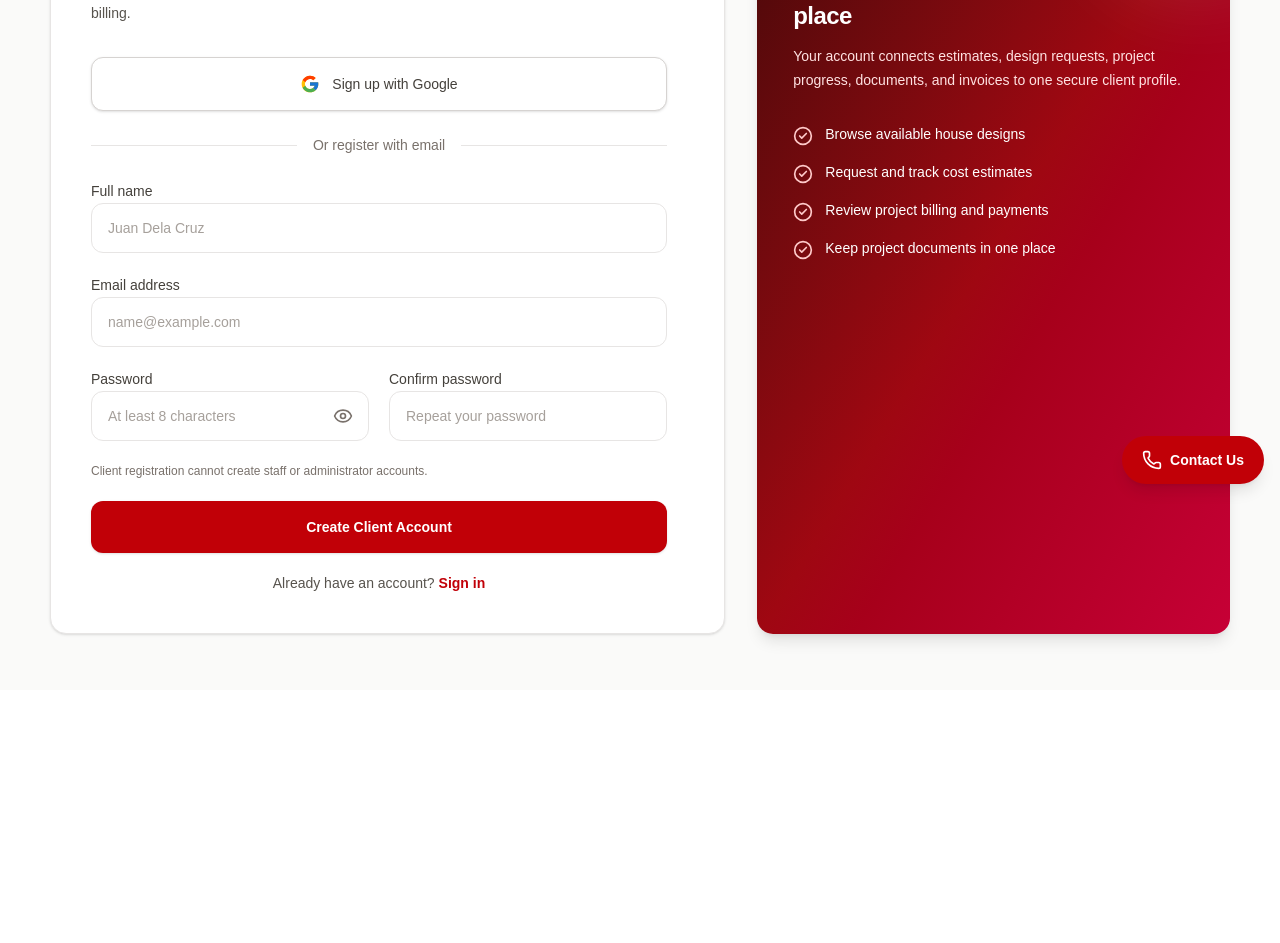
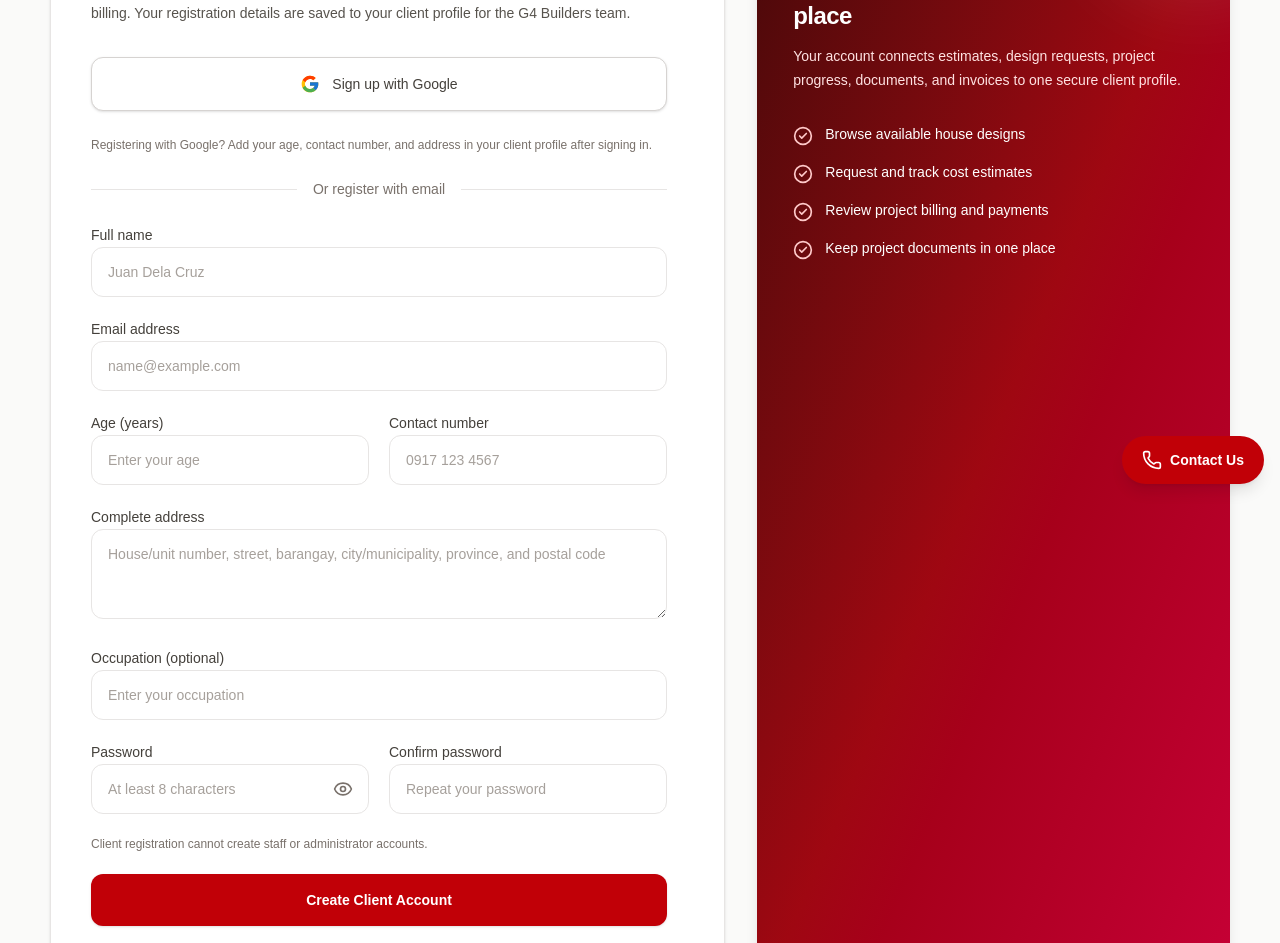
Before and after one commit to catitiraljhon-proGamer/Capstone, a Next.js app: page /register in a window 1280 px wide. Shown: the part 300-1243 px from the top of the page. Before the commit the page ends 1086 px from the top, so only its background shows below. Built offline with nearby package versions, Linux system fonts and the light colour scheme; no server answers.

Commit message:
Save customer registration details in client records

```diff
--- a/src/app/api/auth/register/route.ts
+++ b/src/app/api/auth/register/route.ts
@@ -6,6 +6,7 @@ import {
 import { getDatabase } from "@/lib/database/mongodb";
 import { apiError } from "@/lib/server/api";
 import { recordAuditLog } from "@/lib/server/audit";
+import { createClientSchema } from "@/lib/server/clients";
 import { createSessionToken, sessionCookieName } from "@/lib/server/session";
 import { roleHomePaths, type SessionUser } from "@/types/domain";
 import { hash } from "bcryptjs";
@@ -13,13 +14,12 @@ import { MongoServerError, ObjectId } from "mongodb";
 import { NextResponse } from "next/server";
 import { z } from "zod";
 
-const registrationSchema = z.object({
+const registrationSchema = createClientSchema.extend({
   name: z
     .string()
     .trim()
     .min(2, "Enter your full name.")
     .max(100, "Your name must be 100 characters or fewer."),
-  email: z.email().trim().toLowerCase(),
   password: z
     .string()
     .min(8, "Your password must contain at least 8 characters.")
@@ -28,11 +28,11 @@ const registrationSchema = z.object({
 
 export async function POST(request: Request) {
   try {
-    const input = registrationSchema.parse(await request.json());
+    const { name, email, password, ...clientDetails } = registrationSchema.parse(await request.json());
     const db = await getDatabase();
     const users = db.collection<UserDocument>(collections.users);
     const existingUser = await users.findOne(
-      { email: input.email },
+      { email },
       { projection: { _id: 1 } },
     );
 
@@ -47,9 +47,10 @@ export async function POST(request: Request) {
     const userId = new ObjectId();
     const user: UserDocument = {
       _id: userId,
-      name: input.name,
-      email: input.email,
-      passwordHash: await hash(input.password, 12),
+      name,
+      email,
+      passwordHash: await hash(password, 12),
+      clientDetails,
       role: "customer",
       status: "active",
       authVersion: 0,
@@ -84,7 +85,7 @@ export async function POST(request: Request) {
             userId: admin._id,
             title: "New customer account",
             body: `${user.name} registered a customer account.`,
-            href: "/admin/users-roles",
+            href: "/admin/clients",
             kind: "account",
             entityId: user._id,
             createdAt: now,
--- a/src/components/ui/register-account.tsx
+++ b/src/components/ui/register-account.tsx
@@ -28,6 +28,7 @@ export function RegisterAccountPage({
 
   const handleSubmit = async (event: FormEvent<HTMLFormElement>) => {
     event.preventDefault();
+    if (isSubmitting) return;
     setErrorMessage("");
     setGoogleError("");
 
@@ -38,6 +39,10 @@ export function RegisterAccountPage({
       .toLowerCase();
     const password = String(formData.get("password") ?? "");
     const confirmPassword = String(formData.get("confirmPassword") ?? "");
+    const age = Number(formData.get("age"));
+    const contactNumber = String(formData.get("contactNumber") ?? "").trim();
+    const address = String(formData.get("address") ?? "").trim();
+    const occupation = String(formData.get("occupation") ?? "").trim();
 
     if (password !== confirmPassword) {
       setErrorMessage("The passwords do not match.");
@@ -50,15 +55,16 @@ export function RegisterAccountPage({
       const response = await fetch("/api/auth/register", {
         method: "POST",
         headers: { "Content-Type": "application/json" },
-        body: JSON.stringify({ name, email, password }),
+        body: JSON.stringify({ name, email, password, age, contactNumber, address, occupation }),
       });
       const payload = (await response.json()) as {
         error?: string;
+        issues?: { message?: string }[];
         redirectTo?: string;
       };
 
       if (!response.ok || !payload.redirectTo) {
-        setErrorMessage(payload.error ?? "Unable to create your account.");
+        setErrorMessage(payload.issues?.[0]?.message ?? payload.error ?? "Unable to create your account.");
         return;
       }
 
@@ -93,7 +99,8 @@ export function RegisterAccountPage({
             </h1>
             <p className="mt-3 text-sm leading-6 text-stone-600">
               Register to request estimates and follow your construction project
-              from design through billing.
+              from design through billing. Your registration details are saved
+              to your client profile for the G4 Builders team.
             </p>
           </div>
 
@@ -107,6 +114,10 @@ export function RegisterAccountPage({
               </p>
             ) : null}
             <GoogleAuthButton mode="register" disabled={isSubmitting} />
+            <p className="text-xs leading-5 text-stone-500">
+              Registering with Google? Add your age, contact number, and address
+              in your client profile after signing in.
+            </p>
             <div className="flex items-center gap-4 text-sm text-stone-500">
               <span className="flex-1 border-t border-stone-200" />
               Or register with email
@@ -147,8 +158,76 @@ export function RegisterAccountPage({
                 name="email"
                 type="email"
                 autoComplete="email"
+                maxLength={254}
                 required
                 placeholder="name@example.com"
+                className="w-full rounded-xl border border-stone-200 bg-white px-4 py-3.5 text-sm outline-none transition placeholder:text-stone-400 focus:border-red-600 focus:ring-2 focus:ring-red-600/15"
+              />
+            </div>
+
+            <div className="grid gap-5 sm:grid-cols-2">
+              <div className="space-y-2">
+                <label htmlFor="age" className="text-sm font-medium text-stone-700">
+                  Age (years)
+                </label>
+                <input
+                  id="age"
+                  name="age"
+                  type="number"
+                  inputMode="numeric"
+                  min={0}
+                  max={120}
+                  step={1}
+                  required
+                  placeholder="Enter your age"
+                  className="w-full rounded-xl border border-stone-200 bg-white px-4 py-3.5 text-sm outline-none transition placeholder:text-stone-400 focus:border-red-600 focus:ring-2 focus:ring-red-600/15"
+                />
+              </div>
+              <div className="space-y-2">
+                <label htmlFor="contactNumber" className="text-sm font-medium text-stone-700">
+                  Contact number
+                </label>
+                <input
+                  id="contactNumber"
+                  name="contactNumber"
+                  type="tel"
+                  autoComplete="tel"
+                  minLength={7}
+                  maxLength={25}
+                  required
+                  placeholder="0917 123 4567"
+                  className="w-full rounded-xl border border-stone-200 bg-white px-4 py-3.5 text-sm outline-none transition placeholder:text-stone-400 focus:border-red-600 focus:ring-2 focus:ring-red-600/15"
+                />
+              </div>
+            </div>
+
+            <div className="space-y-2">
+              <label htmlFor="address" className="text-sm font-medium text-stone-700">
+                Complete address
+              </label>
+              <textarea
+                id="address"
+                name="address"
+                autoComplete="street-address"
+                minLength={5}
+                maxLength={500}
+                rows={3}
+                required
+                placeholder="House/unit number, street, barangay, city/municipality, province, and postal code"
+                className="w-full resize-y rounded-xl border border-stone-200 bg-white px-4 py-3.5 text-sm outline-none transition placeholder:text-stone-400 focus:border-red-600 focus:ring-2 focus:ring-red-600/15"
+              />
+            </div>
+
+            <div className="space-y-2">
+              <label htmlFor="occupation" className="text-sm font-medium text-stone-700">
+                Occupation (optional)
+              </label>
+              <input
+                id="occupation"
+                name="occupation"
+                type="text"
+                maxLength={100}
+                placeholder="Enter your occupation"
                 className="w-full rounded-xl border border-stone-200 bg-white px-4 py-3.5 text-sm outline-none transition placeholder:text-stone-400 focus:border-red-600 focus:ring-2 focus:ring-red-600/15"
               />
             </div>
```
Also changed, not shown: 2 other files (tests, documents, lock files or other folders).
